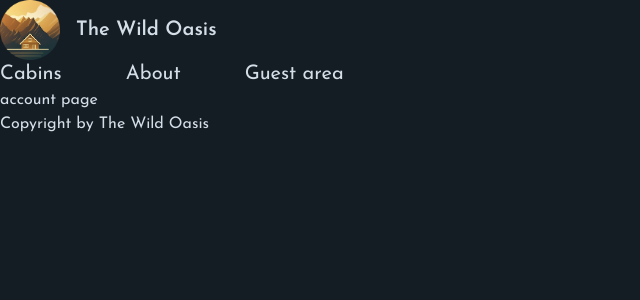
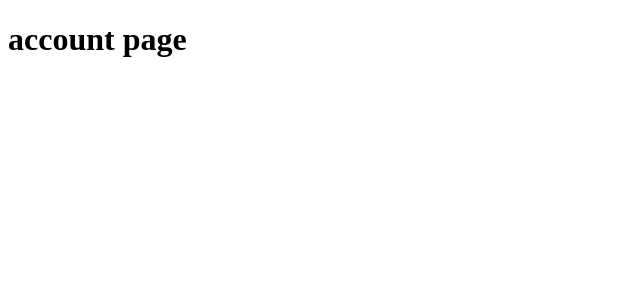
Before and after one commit to omidsdgi/the-wild-oasis-website, a Next.js app: page /account in a window 1280 px wide. Shown: the top 300 px of the page, without its empty margins (0-640 px from the left). Built offline with nearby package versions, Linux system fonts and the light colour scheme.

Commit message:
Save local changes before merge
# Conflicts:
#	app/layout.js

```diff
--- a/app/layout.js
+++ b/app/layout.js
@@ -1,37 +1,12 @@
-import Navigation from "@/app/_components/Navigation";
-import Logo from "@/app/_components/Logo";
-import "@/app/_styles/globals.css";
-
-import {Josefin_Sans} from "next/font/google";
-
-const josefin=Josefin_Sans({
-    subsets:["latin"],
-    display:"swap"
-});
-console.log(josefin);
-export const metadata={
-    title: {
-        template:"%s / The Wild Oasis",
-        default: "Welcome / The Wild Oasis",
-    },
-    description: "Luxurious cabin hotel,located in the heart of the Italian Dolomites,surrounded by beautiful mountains and dark forests",
+export const metadata = {
+  title: 'Next.js',
+  description: 'Generated by Next.js',
 }
 
-
-function RootLayout({children}) {
-    return (
-        <html lang="en">
-        <body className={`${josefin.className} bg-primary-950 text-primary-100 min-h-screen`}>
-        <header>
-            <Logo/>
-        <Navigation />
-        </header>
-        <main>{children}</main>
-        <footer>Copyright by The Wild Oasis</footer>
-        </body>
-
-        </html>
-    );
+export default function RootLayout({ children }) {
+  return (
+    <html lang="en">
+      <body>{children}</body>
+    </html>
+  )
 }
-
-export default RootLayout
```
Also changed, not shown: 1 other file (tests, documents, lock files or other folders).
